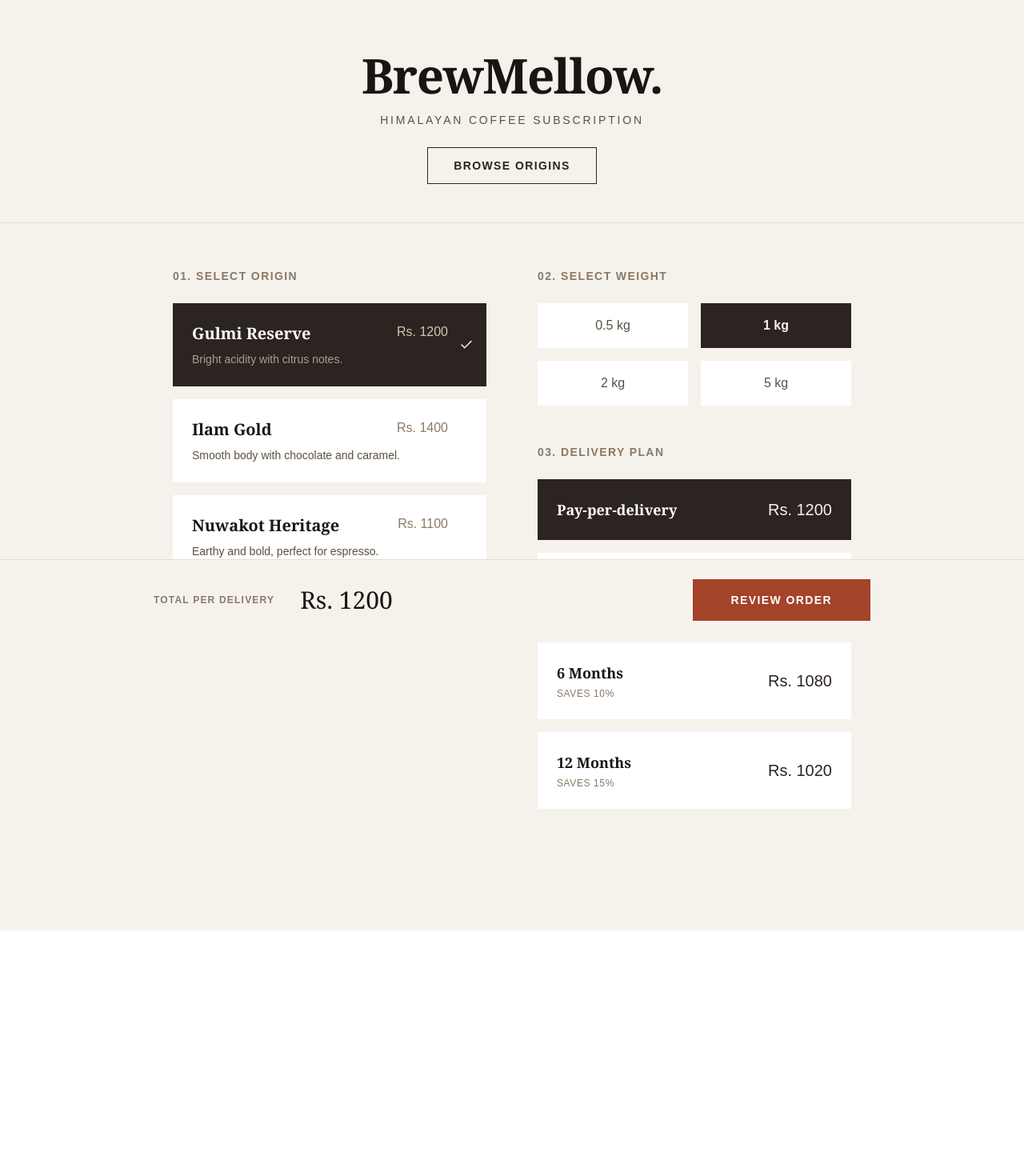
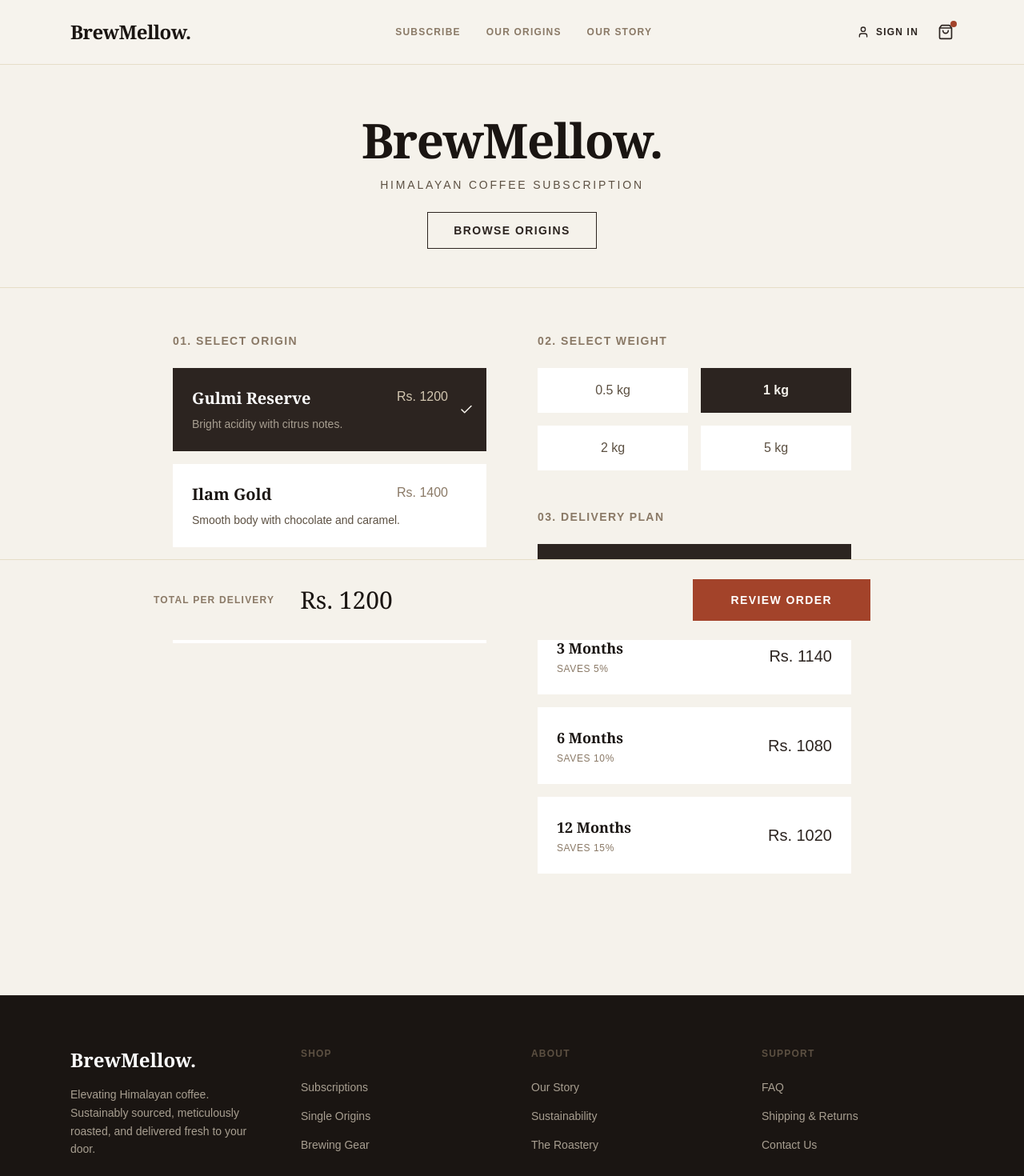
Before and after one commit to CapstoneDesign-Fall2026-UlsanCollege/team_2_capstone_design, a Next.js app in the folder frontend/: page / in a window 1280 px wide. Shown: the top 1470 px of the page at 80% size. Before the commit the page ends 1163 px from the top, so only its background shows below. Built offline with nearby package versions, Linux system fonts and the light colour scheme.

Commit message:
feat(ui): add global sticky navbar and professional footer

```diff
--- a/frontend/src/app/layout.tsx
+++ b/frontend/src/app/layout.tsx
@@ -1,39 +1,109 @@
 import type { Metadata } from "next";
-import { Geist, Geist_Mono } from "next/font/google";
+import localFont from "next/font/local";
 import "./globals.css";
+import Link from "next/link";
+import { ShoppingBag, User, Menu } from "lucide-react";
 
-const geistSans = Geist({
-  variable: "--font-geist-sans",
-  subsets: ["latin"],
-});
-
-const geistMono = Geist_Mono({
-  variable: "--font-geist-mono",
-  subsets: ["latin"],
-});
-
-export const viewport = {
-  themeColor: "#5b21b6",
+export const metadata: Metadata = {
+  title: "BrewMellow | Himalayan Coffee",
+  description: "Boutique Himalayan Coffee Subscription",
 };
 
-export const metadata: Metadata = {
-  title: "BrewMellow: The Himalayan Coffee",
-  description: "Seamless subscription service for authentic Himalayan coffee.",
-  manifest: "/manifest.json",
-  appleWebApp: {
-    capable: true,
-    statusBarStyle: "default",
-    title: "BrewMellow",
-  },
-};
+export default function RootLayout({
+  children,
+}: Readonly<{
+  children: React.ReactNode;
+}>) {
+  return (
+    <html lang="en">
+      <body className="antialiased bg-[#F5F2EB] text-[#2C2420] min-h-screen flex flex-col font-sans">
+        {/* GLOBAL NAVBAR */}
+        <nav className="sticky top-0 z-50 bg-[#F5F2EB]/90 backdrop-blur-md border-b border-[#E6DEC8]">
+          <div className="max-w-6xl mx-auto px-6 h-20 flex items-center justify-between">
 
-export default function RootLayout({ children }: LayoutProps<"/">) {
-  return (
-    <html
-      lang="en"
-      className={`${geistSans.variable} ${geistMono.variable} h-full antialiased`}
-    >
-      <body suppressHydrationWarning className="min-h-full flex flex-col">{children}</body>
+            {/* Mobile Menu Icon */}
+            <div className="md:hidden">
+              <Menu size={24} className="text-[#2C2420]" />
+            </div>
+
+            {/* Logo */}
+            <Link href="/" className="text-2xl font-serif font-bold tracking-tight text-[#1A1512]">
+              BrewMellow.
+            </Link>
+
+            {/* Desktop Navigation Links */}
+            <div className="hidden md:flex items-center gap-8 text-xs uppercase tracking-widest font-bold text-[#8A7966]">
+              <Link href="/" className="hover:text-[#1A1512] transition-colors">Subscribe</Link>
+              <Link href="/origins" className="hover:text-[#1A1512] transition-colors">Our Origins</Link>
+              <Link href="#" className="hover:text-[#1A1512] transition-colors">Our Story</Link>
+            </div>
+
+            {/* Icons (Login & Cart) */}
+            <div className="flex items-center gap-6 text-[#2C2420]">
+              <Link href="#" className="hidden md:flex items-center gap-2 text-xs uppercase tracking-widest font-bold hover:text-[#8A7966] transition-colors">
+                <User size={16} /> Sign In
+              </Link>
+              <Link href="/checkout" className="relative hover:text-[#8A7966] transition-colors">
+                <ShoppingBag size={20} />
+                <span className="absolute -top-1 -right-1 w-2 h-2 bg-[#A3432A] rounded-full"></span>
+              </Link>
+            </div>
+          </div>
+        </nav>
+
+        {/* MAIN CONTENT AREA */}
+        <main className="flex-1 w-full">
+          {children}
+        </main>
+
+        {/* GLOBAL FOOTER */}
+        <footer className="bg-[#1A1512] text-[#F5F2EB] pt-16 pb-8 border-t border-[#2C2420] mt-auto">
+          <div className="max-w-6xl mx-auto px-6 grid grid-cols-1 md:grid-cols-4 gap-12 mb-12">
+
+            <div className="md:col-span-1">
+              <h2 className="text-2xl font-serif font-bold mb-4 text-white">BrewMellow.</h2>
+              <p className="text-[#A89F91] text-sm leading-relaxed">
+                Elevating Himalayan coffee. Sustainably sourced, meticulously roasted, and delivered fresh to your door.
+              </p>
+            </div>
+
+            <div>
+              <h3 className="text-xs uppercase tracking-widest text-[#5C5042] font-bold mb-6">Shop</h3>
+              <ul className="space-y-4 text-sm text-[#A89F91]">
+                <li><Link href="/" className="hover:text-white transition-colors">Subscriptions</Link></li>
+                <li><Link href="/origins" className="hover:text-white transition-colors">Single Origins</Link></li>
+                <li><Link href="#" className="hover:text-white transition-colors">Brewing Gear</Link></li>
+              </ul>
+            </div>
+
+            <div>
+              <h3 className="text-xs uppercase tracking-widest text-[#5C5042] font-bold mb-6">About</h3>
+              <ul className="space-y-4 text-sm text-[#A89F91]">
+                <li><Link href="#" className="hover:text-white transition-colors">Our Story</Link></li>
+                <li><Link href="#" className="hover:text-white transition-colors">Sustainability</Link></li>
+                <li><Link href="#" className="hover:text-white transition-colors">The Roastery</Link></li>
+              </ul>
+            </div>
+
+            <div>
+              <h3 className="text-xs uppercase tracking-widest text-[#5C5042] font-bold mb-6">Support</h3>
+              <ul className="space-y-4 text-sm text-[#A89F91]">
+                <li><Link href="#" className="hover:text-white transition-colors">FAQ</Link></li>
+                <li><Link href="#" className="hover:text-white transition-colors">Shipping & Returns</Link></li>
+                <li><Link href="#" className="hover:text-white transition-colors">Contact Us</Link></li>
+              </ul>
+            </div>
+          </div>
+
+          <div className="max-w-6xl mx-auto px-6 pt-8 border-t border-[#2C2420] flex flex-col md:flex-row justify-between items-center text-xs text-[#5C5042]">
+            <p>© 2026 BrewMellow. Capstone Design Team 2.</p>
+            <div className="flex gap-6 mt-4 md:mt-0">
+              <Link href="#" className="hover:text-[#A89F91] transition-colors">Privacy Policy</Link>
+              <Link href="#" className="hover:text-[#A89F91] transition-colors">Terms of Service</Link>
+            </div>
+          </div>
+        </footer>
+      </body>
     </html>
   );
 }
```
